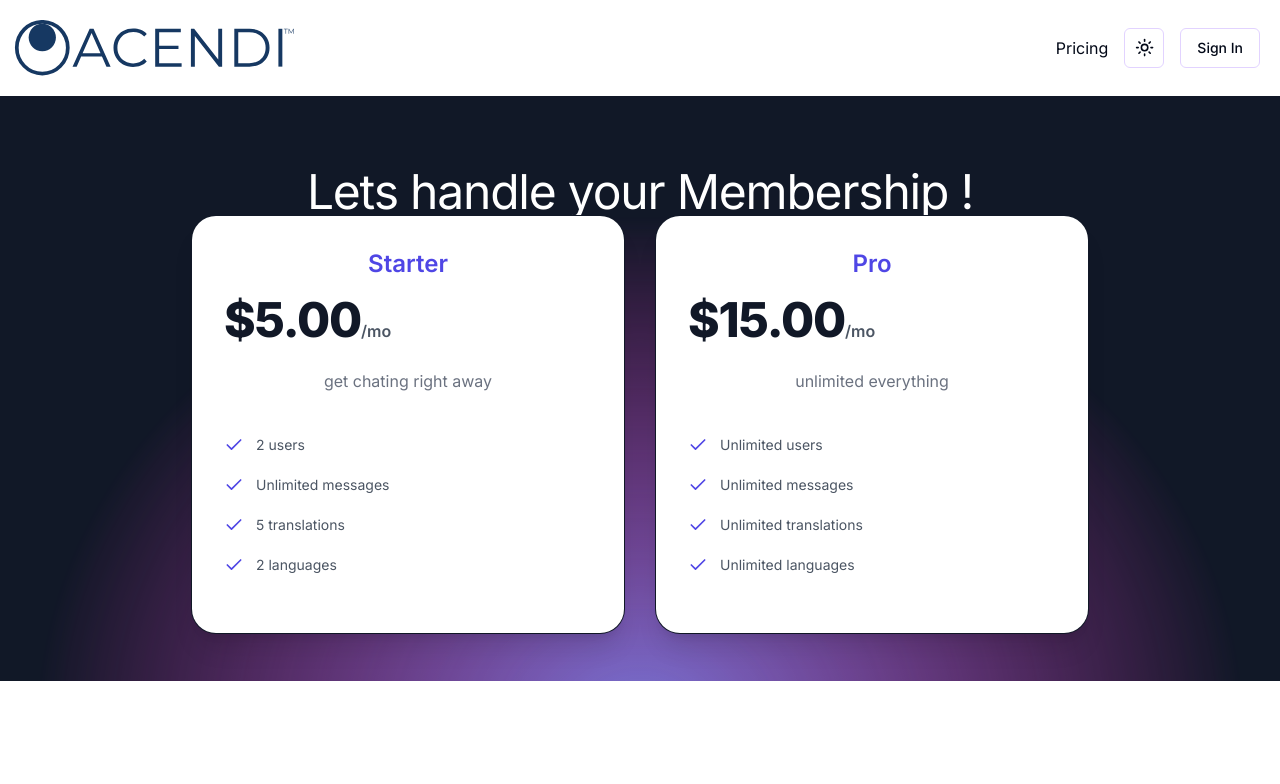
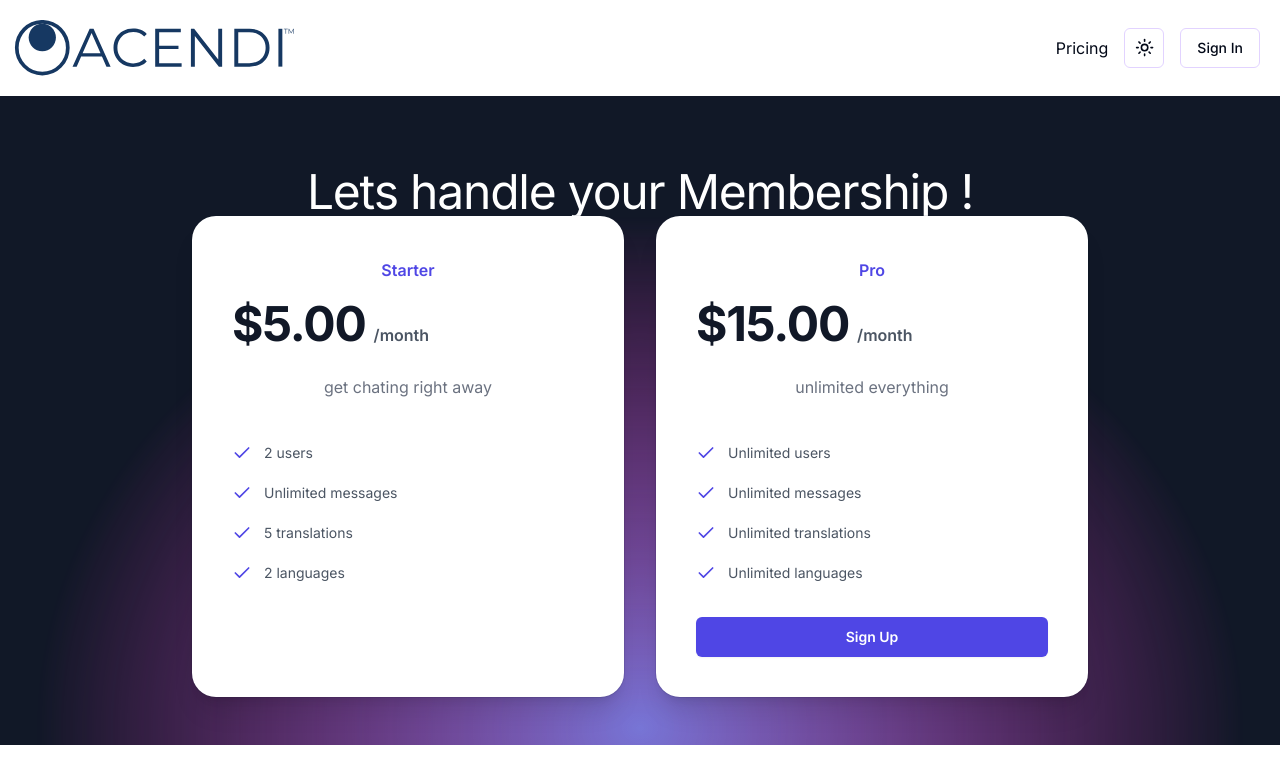
Before and after one commit to Joesirven/acendi-demo, a Next.js app: page /register in a window 1280 px wide. Shown: the top 784 px of the page. Built offline with nearby package versions, Linux system fonts and the light colour scheme; no server answers.

Commit message:
updating auth and added register page

```diff
--- a/auth.ts
+++ b/auth.ts
@@ -8,4 +8,7 @@ export const authOptions: NextAuthOptions = {
             clientSecret: process.env.GOOGLE_CLIENT_SECRET!,
         }),
     ],
+    session: {
+        strategy: "jwt",
+    }
 } satisfies NextAuthOptions;
--- a/components/CheckoutButton.tsx
+++ b/components/CheckoutButton.tsx
@@ -1,8 +1,34 @@
+
+"use client";
+
+import { useSession } from "next-auth/react";
 
 function CheckoutButton() {
-  return (
-    <div>CheckoutButton</div>
-  )
+  const { data: session } = useSession();
+
+  const createCheckoutSession = async () => {
+    if (!session) return;
+    // push document to firestor bd
+
+    // .. stripe checout session
+    // redirect user to checout page
+  };
+
+
+  return(
+  <div className="flex flex-col space-y-2">
+    {/* if subscriobed show me that user is subscribed */}
+
+
+    <button onClick={() => createCheckoutSession()} className="
+      mt-8 rounded-md bg-indigo-600 px-3.5 py-2 text-center text-sm font-semibold
+      leading-6 text-white shadow-sm hover:bg-indigo-500 focus-visible:outline focus-visible:outline-2
+      focus-visible:outline-offset-2 focus-visible:outline-indigo-600 cursor-pointer
+      disabled:opacity-80">
+        Sign Up
+    </button>
+  </div>
+);
 }
 
 export default CheckoutButton
--- a/components/PricingCards.tsx
+++ b/components/PricingCards.tsx
@@ -1,6 +1,5 @@
 import { CheckIcon } from "lucide-react";
 import Link from "next/link";
-import { features } from "process"
 import CheckoutButton from "./CheckoutButton";
 
 const tiers = [
@@ -35,27 +34,41 @@ const tiers = [
 
 
 function PricingCards({ redirect }: { redirect: boolean }) {
-  return <div>
+  return (
+  <div>
         <div className="mx-auto grid max-w-md grid-cols-1 gap-8 lg:max-w-4xl lg:grid-cols-2">
             {tiers.map((tier) => (
                 <div
                     key={tier.id}
                     className="flex flex-col justify-between rounded-3xl bg-white p-8 shadow-xl
-                    ring-1 ring-gray-900 sm:p-18"
+                    ring-1 ring-gray-900/10 sm:p-10"
                     >
                     <div>
-                        <h3 className="text-2xl font-semibold text-indigo-600">
+                        <h3 id={tier.id + tier.name}
+                            className="text-base font-semibold leading-7 text-indigo-600"
+                        >
                             {tier.name}
                         </h3>
-                        <div className="mt-4 flex items-baseline text-gray-900">
-                            <span className="text-5xl font-extrabold tracking-tight">
+                        <div className="mt-4 flex items-baseline gap-x-2">
+                            {tier.priceMonthly ? (
+                                <>
+                                    <span className="text-5xl font-bold tracking-tight text-gray-900">
                                         {tier.priceMonthly}
                                     </span>
                                     <span className="text-base font-semibold leading-7 text-gray-600">
-                                {tier.priceMonthly ? "/mo" : ""}
+                                        /month
                                     </span>
+                                </>
+
+                            ): (
+                                <span className="text-5xl font-bold tracking-tight text-gray-900">
+                                    Free
+                                </span>
+                            )}
                         </div>
-                        <p className="mt-6 text-gray-500">{tier.description}</p>
+                        <p className="mt-6 text-base leading-7 text-gray-500">
+                            {tier.description}
+                        </p>
                         <ul
                             role="list"
                             className="mt-10 space-y-4 text-sm leading-6 text-gray-600"
@@ -63,7 +76,7 @@ function PricingCards({ redirect }: { redirect: boolean }) {
                             {tier.features.map((feature) => (
                                 <li key={feature} className="flex gap-x-3">
                                     <CheckIcon
-                                        className="h-6 w-5 text-indigo-600"
+                                        className="h-6 w-5 flex-none text-indigo-600"
                                         aria-hidden="true"
                                     />
                                     {feature}
@@ -77,7 +90,7 @@ function PricingCards({ redirect }: { redirect: boolean }) {
                         leading-6 text-white shadow-sm hover:bg-indigo-500 focus-visible:outline focus-visible:outline-2
                         focus-visible:outline-offset-2 focus-visible:outline-indigo-600 cursor-pointer
                         disabled:opacity-80">
-                            Get started today
+                            Get Started today
                         </Link>
                     ) : (
                         tier.id && <CheckoutButton />
@@ -86,7 +99,7 @@ function PricingCards({ redirect }: { redirect: boolean }) {
                 </div>
             ))}
         </div>
-    </div>;
+    </div>);
 };
 
 export default PricingCards
```
Also changed, not shown: app/register/page.tsx (+2 -47 lines). Lines whose indentation alone changed are shown as unchanged.
